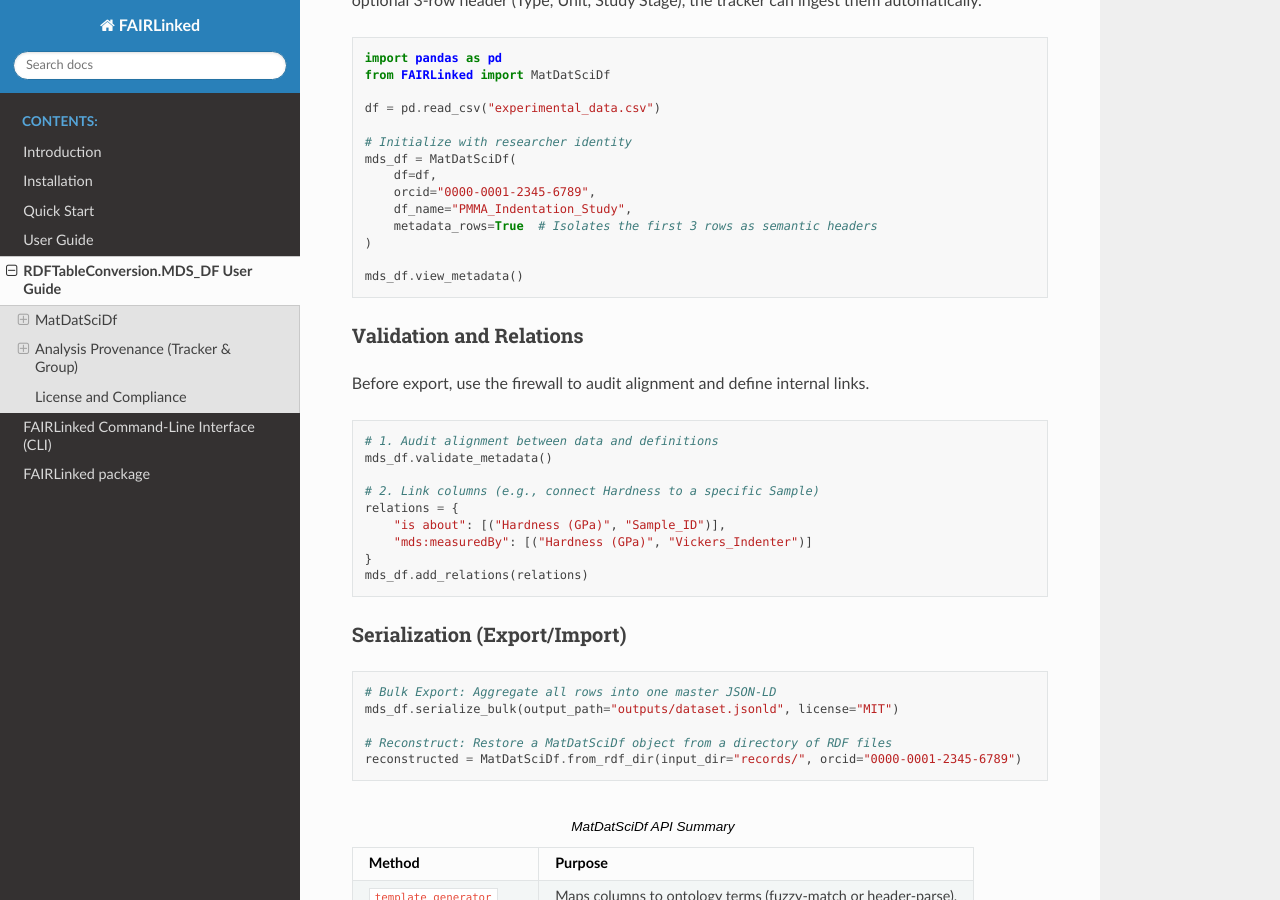
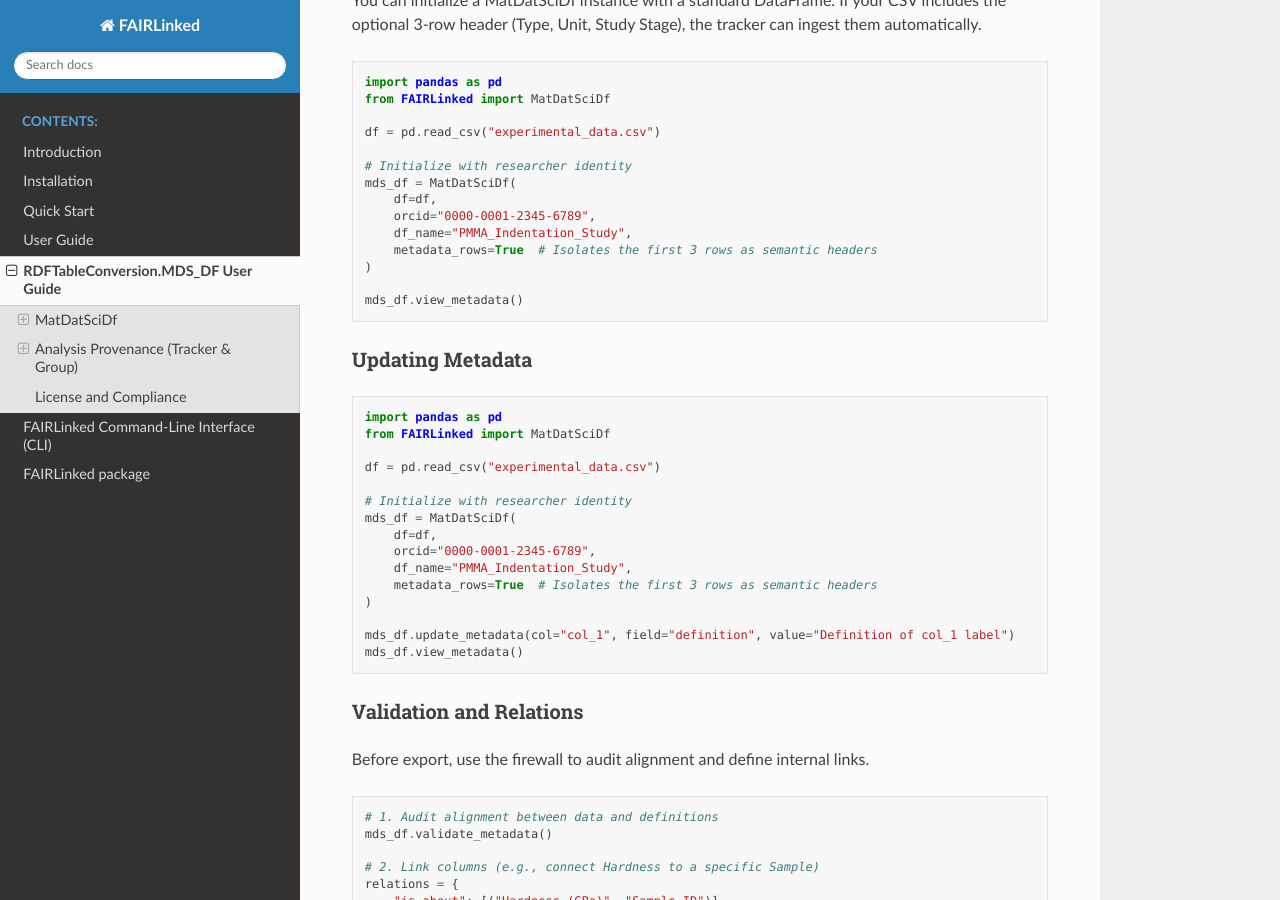
Before and after one commit to cwru-sdle/FAIRLinked, a Sphinx documentation site: the page built from docs/source/user-guide-MDS_DF.rst, in a window 1280 px wide and 900 px high, scrolled down 871 px. Built offline with Sphinx 7.4.7 and the Read the Docs theme 3.1.0, drawn with Linux system fonts in a browser that asks for light colours; some of the changed text lies outside the part shown.

Commit message:
update docs

```diff
--- a/docs/source/user-guide-MDS_DF.rst
+++ b/docs/source/user-guide-MDS_DF.rst
@@ -58,6 +58,28 @@
 
     mds_df.view_metadata()
 
+
+
+Updating Metadata
+~~~~~~~~~~~~~~~~~~~~~~~~
+
+.. code-block:: python
+
+    import pandas as pd
+    from FAIRLinked import MatDatSciDf
+
+    df = pd.read_csv("experimental_data.csv")
+
+    # Initialize with researcher identity
+    mds_df = MatDatSciDf(
+        df=df,
+        orcid="0000-0001-2345-6789",
+        df_name="PMMA_Indentation_Study",
+        metadata_rows=True  # Isolates the first 3 rows as semantic headers
+    )
+
+    mds_df.update_metadata(col="col_1", field="definition", value="Definition of col_1 label")
+    mds_df.view_metadata()
 
 Validation and Relations
 ~~~~~~~~~~~~~~~~~~~~~~~~
@@ -127,6 +149,19 @@
 
     # The function now logs all I/O and active file handles automatically
     calculate_modulus(10.5, 0.02)
+
+Instead of using a decorator, the user could also wrap a function used for analysis inside `run_and_track()`.
+
+.. code-block:: python
+
+    from FAIRLinked import AnalysisTracker
+
+    tracker = AnalysisTracker(proj_name="Hardness_Fit", home_path="./results")
+
+    def calculate_modulus(load, depth):
+        return (load / depth) * 0.75
+
+    tracker.run_and_track(func=calculate_modulus, load=10.5, depth=0.2)
 
 AnalysisGroup: Batch Orchestration
 ~~~~~~~~~~~~~~~~~~~~~~~~~~~~~~~~~~
```
